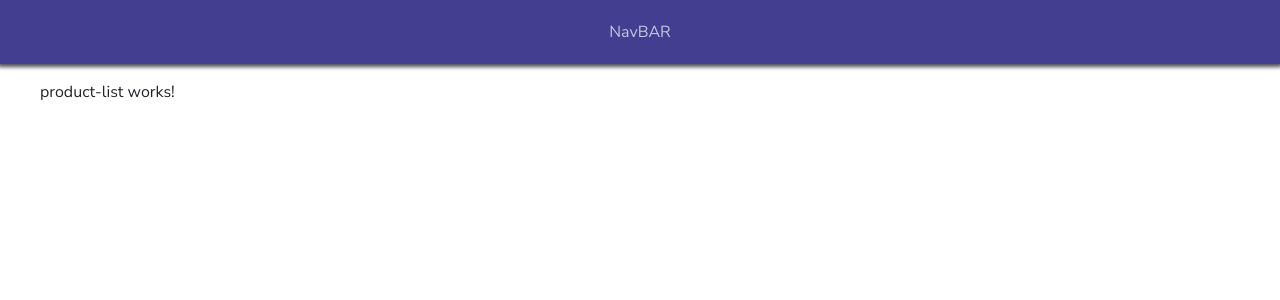
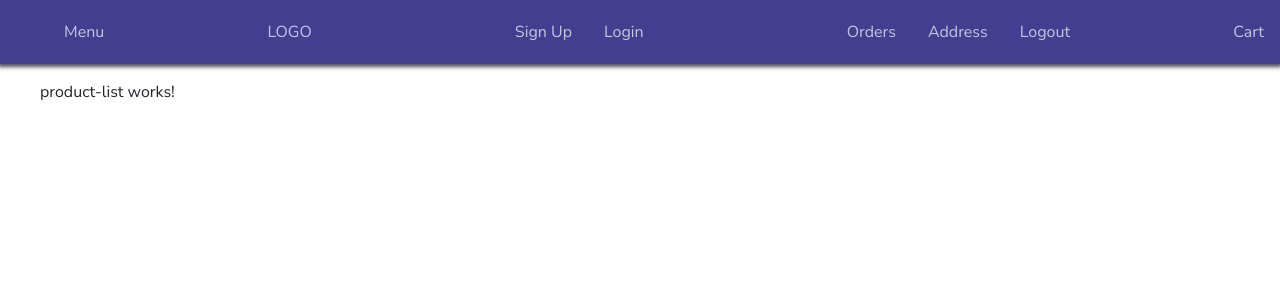
Before and after one commit to DanielCs1988/webshop-front, an Angular app: page /product-list in a window 1280 px wide. Shown: the top 300 px of the page. Built offline with nearby package versions, Linux system fonts and the light colour scheme.

Commit message:
Navbar main styles.

```diff
--- a/src/app/models/order.model.ts
+++ b/src/app/models/order.model.ts
@@ -1,3 +1,5 @@
+import {ProductOrder} from './productOrder.model';
+
 export class Order {
   constructor(
     public id: number,
--- a/src/app/models/productOrder.model.ts
+++ b/src/app/models/productOrder.model.ts
@@ -1,3 +1,5 @@
+import {Product} from './product.model';
+
 export class ProductOrder {
   constructor(
     public id: number,
--- a/src/app/navbar/navbar.component.css
+++ b/src/app/navbar/navbar.component.css
@@ -1,6 +1,6 @@
 nav {
   display: flex;
-  justify-content: center;
+  justify-content: space-between;
   background: #433e90;
   position: fixed;
   top: 0;
@@ -11,3 +11,34 @@ nav {
   z-index: 1;
   color: rgba(255, 255, 255, 0.7);
 }
+
+nav > ul > li, nav > div {
+  display: inline-block;
+  padding: 0 1rem;
+}
+nav > ul > li:hover, nav > div:hover {
+  opacity: 1;
+  font-weight: bold;
+  cursor: pointer;
+}
+nav > ul {
+  margin: 0;
+}
+
+#menu-toggle {
+  perspective: 1000px;
+  position: relative;
+  margin-left: 3rem
+}
+#menu-toggle:hover #menu {
+  display: block;
+}
+#menu {
+  display: none;
+  position: absolute;
+  top: 100%;
+  left: 0;
+  width: 10rem;
+  min-height: 20rem;
+  background: #0c83e2;
+}
--- a/src/app/navbar/navbar.component.html
+++ b/src/app/navbar/navbar.component.html
@@ -1,3 +1,27 @@
 <nav>
-  NavBAR
+
+  <div id="menu-toggle">Menu
+    <div id="menu">
+      <app-menu></app-menu>
+    </div>
+  </div>
+
+  <div>
+    LOGO
+  </div>
+
+  <ul>
+    <li>Sign Up</li>
+    <li>Login</li>
+  </ul>
+
+  <ul>
+    <li>Orders</li>
+    <li>Address</li>
+    <li>Logout</li>
+  </ul>
+
+  <div id="shopping-cart">
+    Cart
+  </div>
 </nav>
```
